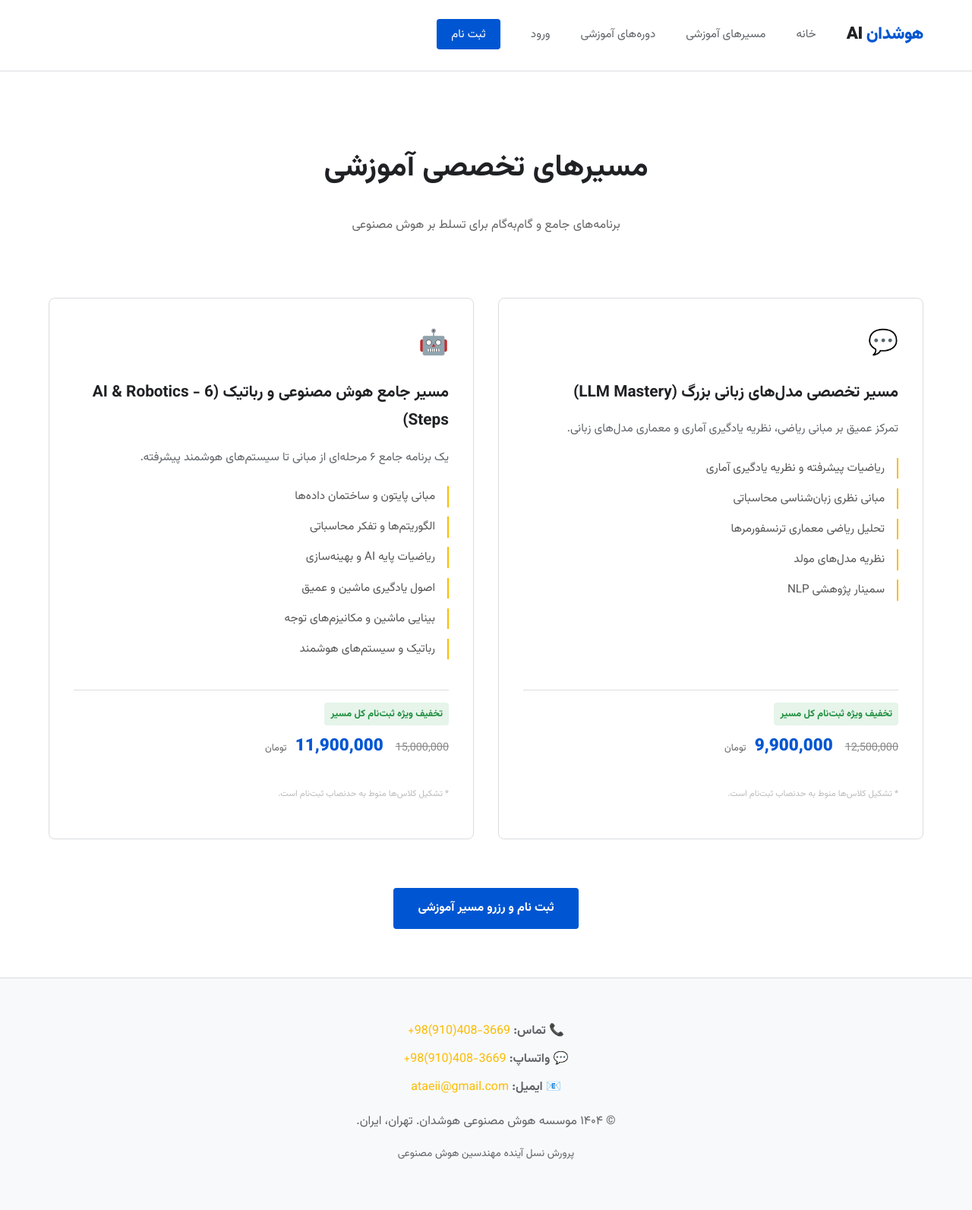
After one commit to ataeii/houshdan, a Flask app: page /paths in a window 1280 px wide. The commit adds this page. Shown: the whole page at 76% size. Run offline with Flask 3, Linux system fonts and the light colour scheme; data comes from the database, SQL or seed files in the repository.

Commit message:
Separate Paths and Courses into distinct routes and pages

```diff
--- a/main.py
+++ b/main.py
@@ -199,8 +199,8 @@
                          description="موسسه آموزشی هوشدان در تهران (شهرک غرب و سعادت آباد) و کرج. برگزارکننده دوره‌های تخصصی هوش مصنوعی، یادگیری ماشین، علوم داده، رباتیک و مدل‌های زبانی.",
                          keywords=KEYWORDS)
 
-@app.route('/courses')
-def courses():
+@app.route('/paths')
+def paths():
     with sqlite3.connect(DB_NAME) as conn:
         conn.row_factory = sqlite3.Row
         cursor = conn.cursor()
@@ -226,9 +226,31 @@
                 "courses": track_courses
             })
 
-    return render_template('courses.html', tracks=tracks,
-                         title="دوره آموزشی",
-                         description="دوره جامع هوش مصنوعی و رباتیک در تهران و کرج. آموزش عملی مدل‌های زبانی، دید ماشین و علوم داده با مدرک معتبر.",
+    return render_template('paths.html', tracks=tracks,
+                         title="مسیرهای آموزشی",
+                         description="مسیرهای تخصصی هوش مصنوعی و رباتیک با تخفیف ویژه ثبت‌نام کل دوره.",
+                         keywords=KEYWORDS)
+
+@app.route('/courses')
+def courses():
+    with sqlite3.connect(DB_NAME) as conn:
+        conn.row_factory = sqlite3.Row
+        cursor = conn.cursor()
+
+        # Get all individual courses
+        cursor.execute('SELECT * FROM courses ORDER BY track, order_index')
+        all_courses = cursor.fetchall()
+
+        # Format prices
+        formatted_courses = []
+        for course in all_courses:
+            c_dict = dict(course)
+            c_dict['formatted_price'] = "{:,}".format(course['price'])
+            formatted_courses.append(c_dict)
+
+    return render_template('courses.html', courses=formatted_courses,
+                         title="دوره‌های آموزشی",
+                         description="لیست کامل دوره‌های تخصصی هوش مصنوعی، یادگیری ماشین و رباتیک.",
                          keywords=KEYWORDS)
 
 @app.route('/register', methods=['GET', 'POST'])
--- a/templates/base.html
+++ b/templates/base.html
@@ -32,7 +32,8 @@
         <div class="logo">هوشدان <span class="highlight">AI</span></div>
         <ul class="nav-links">
             <li><a href="{{ url_for('home') }}">خانه</a></li>
-            <li><a href="{{ url_for('courses') }}">دوره آموزشی</a></li>
+            <li><a href="{{ url_for('paths') }}">مسیرهای آموزشی</a></li>
+            <li><a href="{{ url_for('courses') }}">دوره‌های آموزشی</a></li>
             {% if current_user.is_authenticated %}
             <li><a href="{{ url_for('dashboard') }}">داشبورد</a></li>
             <li><a href="{{ url_for('logout') }}" class="btn-nav">خروج</a></li>
--- /dev/null
+++ b/templates/paths.html
@@ -0,0 +1,85 @@
+{% extends "base.html" %}
+
+{% block content %}
+<style>
+    .price-container {
+        margin: 1.5rem 0;
+        padding-top: 1rem;
+        border-top: 1px solid var(--border-color);
+        text-align: right;
+    }
+
+    .original-price {
+        text-decoration: line-through;
+        color: #888;
+        font-size: 0.9rem;
+        margin-left: 0.5rem;
+    }
+
+    .discounted-price {
+        color: var(--primary-color);
+        font-weight: 800;
+        font-size: 1.4rem;
+    }
+
+    .toman {
+        font-size: 0.8rem;
+        color: #666;
+        margin-right: 0.2rem;
+    }
+
+    .discount-badge {
+        background: #e6f4ea;
+        color: #1e8e3e;
+        padding: 0.2rem 0.5rem;
+        border-radius: 4px;
+        font-size: 0.8rem;
+        font-weight: 700;
+        margin-bottom: 0.5rem;
+        display: inline-block;
+    }
+
+    .course-item {
+        margin-bottom: 0.8rem;
+        padding-right: 1rem;
+        border-right: 2px solid var(--accent-color);
+        font-size: 0.95rem;
+    }
+</style>
+
+<div style="text-align: center; padding: 4rem 1rem 0;">
+    <h1 style="font-size: 2.5rem;">مسیرهای تخصصی آموزشی</h1>
+    <p style="color: #666;">برنامه‌های جامع و گام‌به‌گام برای تسلط بر هوش مصنوعی</p>
+</div>
+
+<div class="grid">
+    {% for track in tracks %}
+    <div class="card" style="text-align: right; display: flex; flex-direction: column;">
+        <div style="flex-grow: 1;">
+            <div class="card-icon">{{ track.icon }}</div>
+            <h3>{{ track.title }}</h3>
+            <p style="margin-bottom: 1.5rem;">{{ track.desc }}</p>
+            <ul style="list-style-type: none; padding: 0; color: #555;">
+                {% for course in track.courses %}
+                <li class="course-item">{{ course.title }}</li>
+                {% endfor %}
+            </ul>
+        </div>
+
+        <div class="price-container">
+            <div class="discount-badge">تخفیف ویژه ثبت‌نام کل مسیر</div>
+            <div style="display: flex; align-items: baseline; justify-content: flex-start; gap: 0.5rem;">
+                <span class="original-price">{{ track.formatted_original }}</span>
+                <span class="discounted-price">{{ track.formatted_discounted }}</span>
+                <span class="toman">تومان</span>
+            </div>
+        </div>
+        <p style="font-size: 0.72rem; color: #bbb; margin-top: 0.5rem;">* تشکیل کلاس‌ها منوط به حدنصاب ثبت‌نام است.</p>
+    </div>
+    {% endfor %}
+</div>
+
+<div style="text-align: center; margin-bottom: 4rem;">
+    <a href="{{ url_for('register') }}" class="cta-button">ثبت نام و رزرو مسیر آموزشی</a>
+</div>
+{% endblock %}
```
Also changed, not shown: templates/courses.html (+12 -36 lines).
